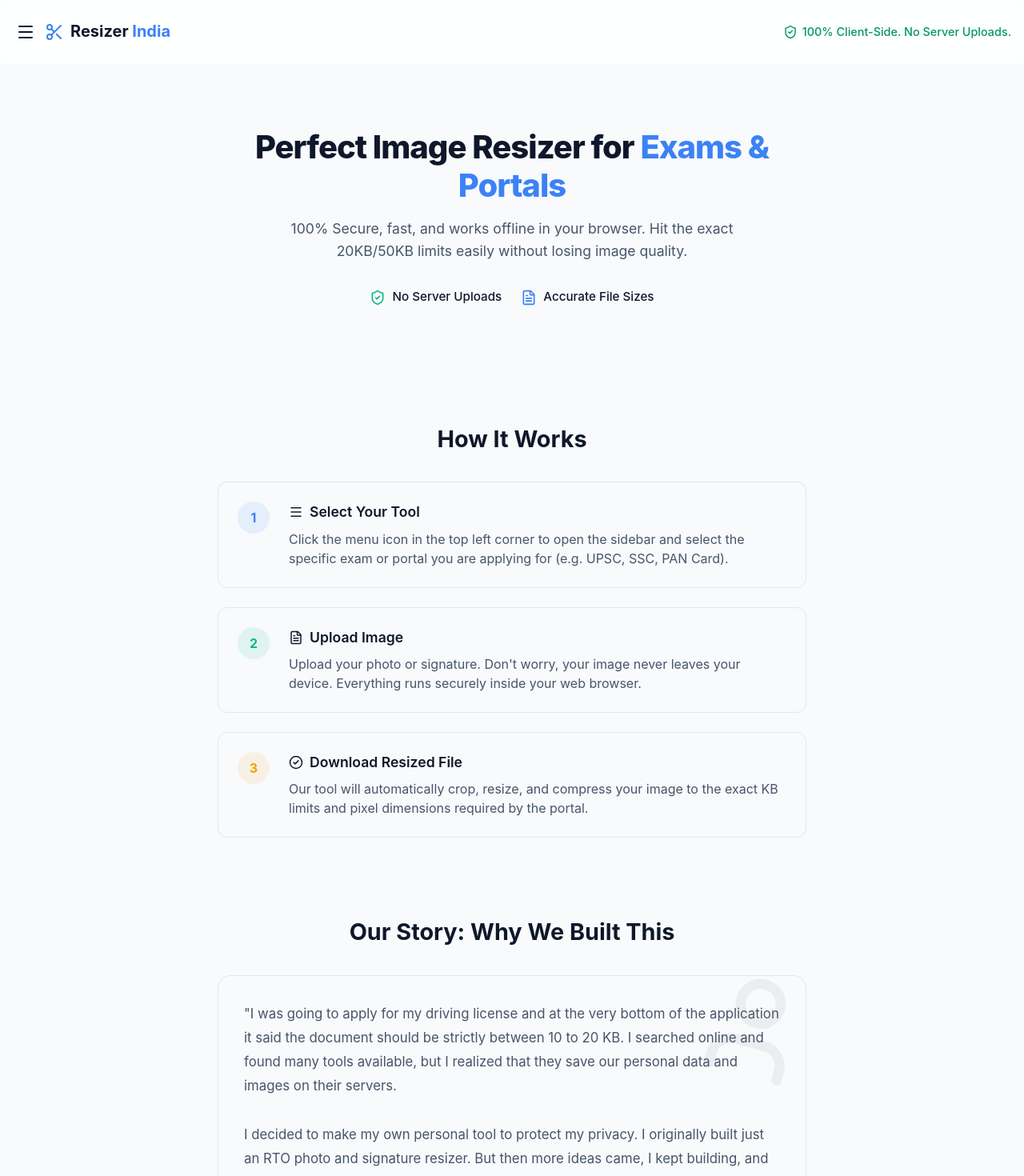
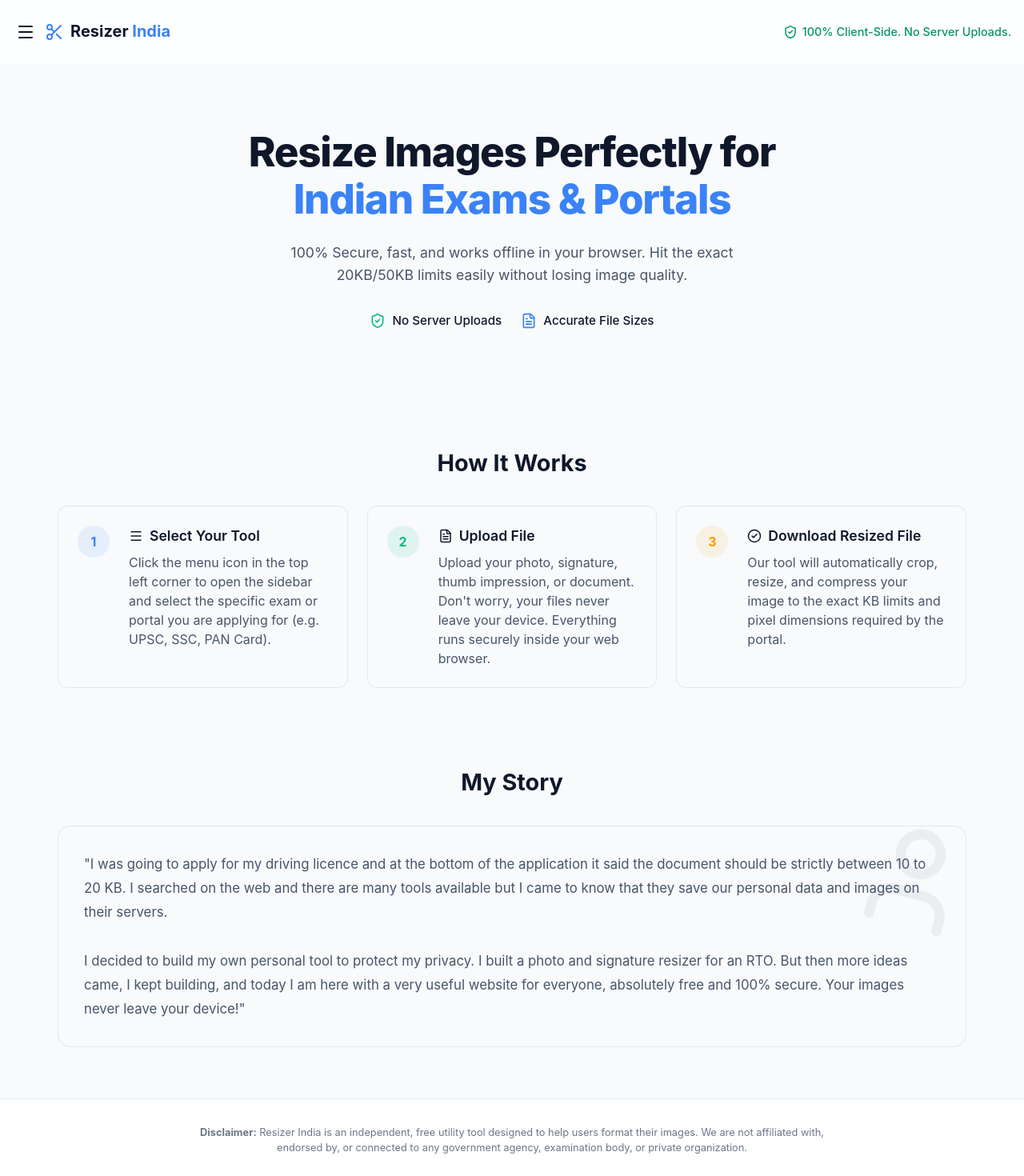
Before and after one commit to TechyNisarg/resizer-india, a React (Vite) app: page / in a window 1280 px wide. Shown: the top 1470 px of the page at 80% size. Built offline with nearby package versions, Linux system fonts and the light colour scheme.

Commit message:
style: expand landing page layout and update story copy

```diff
--- a/src/components/LandingPage.tsx
+++ b/src/components/LandingPage.tsx
@@ -3,10 +3,10 @@ import { ShieldCheck, FileText, CheckCircle2, User, Menu } from 'lucide-react';
 
 export const LandingPage: React.FC = () => {
   return (
-    <div className="landing-page" style={{ maxWidth: '800px', margin: '0 auto', paddingBottom: '4rem' }}>
+    <div className="landing-page" style={{ maxWidth: '1200px', margin: '0 auto', paddingBottom: '4rem' }}>
       <div style={{ textAlign: 'center', marginBottom: '4rem', padding: '3rem 1rem 1rem' }}>
-        <h1 style={{ fontSize: '2.5rem', fontWeight: 800, color: 'var(--text-primary)', marginBottom: '1rem', letterSpacing: '-0.025em', lineHeight: 1.2 }}>
-          Perfect Image Resizer for <span style={{ color: 'var(--primary)' }}>Exams & Portals</span>
+        <h1 style={{ fontSize: '3.2rem', fontWeight: 800, color: 'var(--text-primary)', marginBottom: '1.5rem', letterSpacing: '-0.025em', lineHeight: 1.15 }}>
+          Resize Images Perfectly for <br className="hide-on-mobile" /><span style={{ color: 'var(--primary)' }}>Indian Exams & Portals</span>
         </h1>
         <p style={{ fontSize: '1.1rem', color: 'var(--text-secondary)', maxWidth: '650px', margin: '0 auto 2rem', lineHeight: 1.6 }}>
           100% Secure, fast, and works offline in your browser. Hit the exact 20KB/50KB limits easily without losing image quality.
@@ -24,7 +24,7 @@ export const LandingPage: React.FC = () => {
       {/* How it works */}
       <div style={{ marginBottom: '4rem', padding: '0 1rem' }}>
         <h2 style={{ fontSize: '1.8rem', fontWeight: 700, color: 'var(--text-primary)', marginBottom: '2rem', textAlign: 'center' }}>How It Works</h2>
-        <div style={{ display: 'flex', flexDirection: 'column', gap: '1.5rem' }}>
+        <div style={{ display: 'grid', gridTemplateColumns: 'repeat(auto-fit, minmax(320px, 1fr))', gap: '1.5rem' }}>
 
           <div style={{ display: 'flex', gap: '1.5rem', background: 'var(--card-bg)', padding: '1.5rem', borderRadius: '12px', border: '1px solid var(--border-color)' }}>
             <div style={{ width: '40px', height: '40px', borderRadius: '50%', background: 'rgba(59, 130, 246, 0.1)', color: '#3b82f6', display: 'flex', alignItems: 'center', justifyContent: 'center', fontWeight: 'bold', flexShrink: 0 }}>1</div>
@@ -37,8 +37,8 @@ export const LandingPage: React.FC = () => {
           <div style={{ display: 'flex', gap: '1.5rem', background: 'var(--card-bg)', padding: '1.5rem', borderRadius: '12px', border: '1px solid var(--border-color)' }}>
             <div style={{ width: '40px', height: '40px', borderRadius: '50%', background: 'rgba(16, 185, 129, 0.1)', color: '#10b981', display: 'flex', alignItems: 'center', justifyContent: 'center', fontWeight: 'bold', flexShrink: 0 }}>2</div>
             <div>
-              <h3 style={{ fontSize: '1.1rem', fontWeight: 600, color: 'var(--text-primary)', marginBottom: '0.5rem', display: 'flex', alignItems: 'center', gap: '0.5rem' }}><FileText size={18} /> Upload Image</h3>
-              <p style={{ color: 'var(--text-secondary)', lineHeight: 1.5 }}>Upload your photo or signature. Don't worry, your image never leaves your device. Everything runs securely inside your web browser.</p>
+              <h3 style={{ fontSize: '1.1rem', fontWeight: 600, color: 'var(--text-primary)', marginBottom: '0.5rem', display: 'flex', alignItems: 'center', gap: '0.5rem' }}><FileText size={18} /> Upload File</h3>
+              <p style={{ color: 'var(--text-secondary)', lineHeight: 1.5 }}>Upload your photo, signature, thumb impression, or document. Don't worry, your files never leave your device. Everything runs securely inside your web browser.</p>
             </div>
           </div>
 
@@ -55,15 +55,15 @@ export const LandingPage: React.FC = () => {
 
       {/* Why We Built This */}
       <div style={{ padding: '0 1rem' }}>
-        <h2 style={{ fontSize: '1.8rem', fontWeight: 700, color: 'var(--text-primary)', marginBottom: '2rem', textAlign: 'center' }}>Our Story: Why We Built This</h2>
+        <h2 style={{ fontSize: '1.8rem', fontWeight: 700, color: 'var(--text-primary)', marginBottom: '2rem', textAlign: 'center' }}>My Story</h2>
         <div style={{ background: 'var(--card-bg)', padding: '2rem', borderRadius: '16px', border: '1px solid var(--border-color)', position: 'relative', overflow: 'hidden' }}>
           <div style={{ position: 'absolute', top: '-10px', right: '-10px', opacity: 0.05, transform: 'rotate(15deg)' }}>
             <User size={150} />
           </div>
           <p style={{ color: 'var(--text-secondary)', lineHeight: 1.8, fontSize: '1.05rem', position: 'relative', zIndex: 1 }}>
-            "I was going to apply for my driving license and at the very bottom of the application it said the document should be strictly between 10 to 20 KB. I searched online and found many tools available, but I realized that they save our personal data and images on their servers.
+            "I was going to apply for my driving licence and at the bottom of the application it said the document should be strictly between 10 to 20 KB. I searched on the web and there are many tools available but I came to know that they save our personal data and images on their servers.
             <br /><br />
-            I decided to make my own personal tool to protect my privacy. I originally built just an RTO photo and signature resizer. But then more ideas came, I kept building, and now I am here providing this highly useful website for everyone—completely free of cost and 100% secure. Your images never leave your device!"
+            I decided to build my own personal tool to protect my privacy. I built a photo and signature resizer for an RTO. But then more ideas came, I kept building, and today I am here with a very useful website for everyone, absolutely free and 100% secure. Your images never leave your device!"
           </p>
         </div>
       </div>
```
